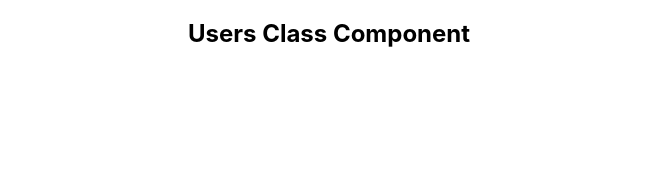
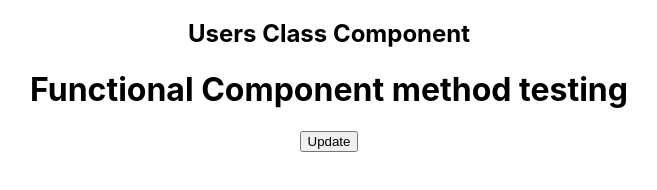
Before and after one commit to abhinav2697/Reactjs-mini-projects, a React (Create React App) app in the folder blog-app-test/: page / in a window 1280 px wide. Shown: the part 586-776 px from the top of the page, without its empty margins (311-968 px from the left). Built offline with nearby package versions, Linux system fonts and the light colour scheme.

Commit message:
new changes  added

```diff
--- a/blog-app-test/src/App.js
+++ b/blog-app-test/src/App.js
@@ -3,6 +3,7 @@ import "./App.css";
 import { useState } from "react";
 import Button from "./Button";
 import Users from "./Users";
+import Fc from "./Fc";
 function App() {
   const[data,setData]=useState("");
   return (
@@ -28,6 +29,7 @@ function App() {
       <input type='text' value={data} onChange={(e)=>setData(e.target.value+"test")}/>
       <Button/>
       <Users/>
+      <Fc/>
     </div>
   );
 }
--- a/blog-app-test/src/Fc.js
+++ b/blog-app-test/src/Fc.js
@@ -2,9 +2,14 @@ import React, { useState } from 'react'
 
 const Fc = () => {
     const [data,setData]=useState("");
+    const handleData=()=>{
+        setData("hello");
+    }
   return (
     <div className='App'>
         <h1>Functional Component method testing</h1>
+        <button data-testid="btn1" onClick={handleData}>Update</button>
+        <h2>{data}</h2>
     </div>
   )
 }
```
